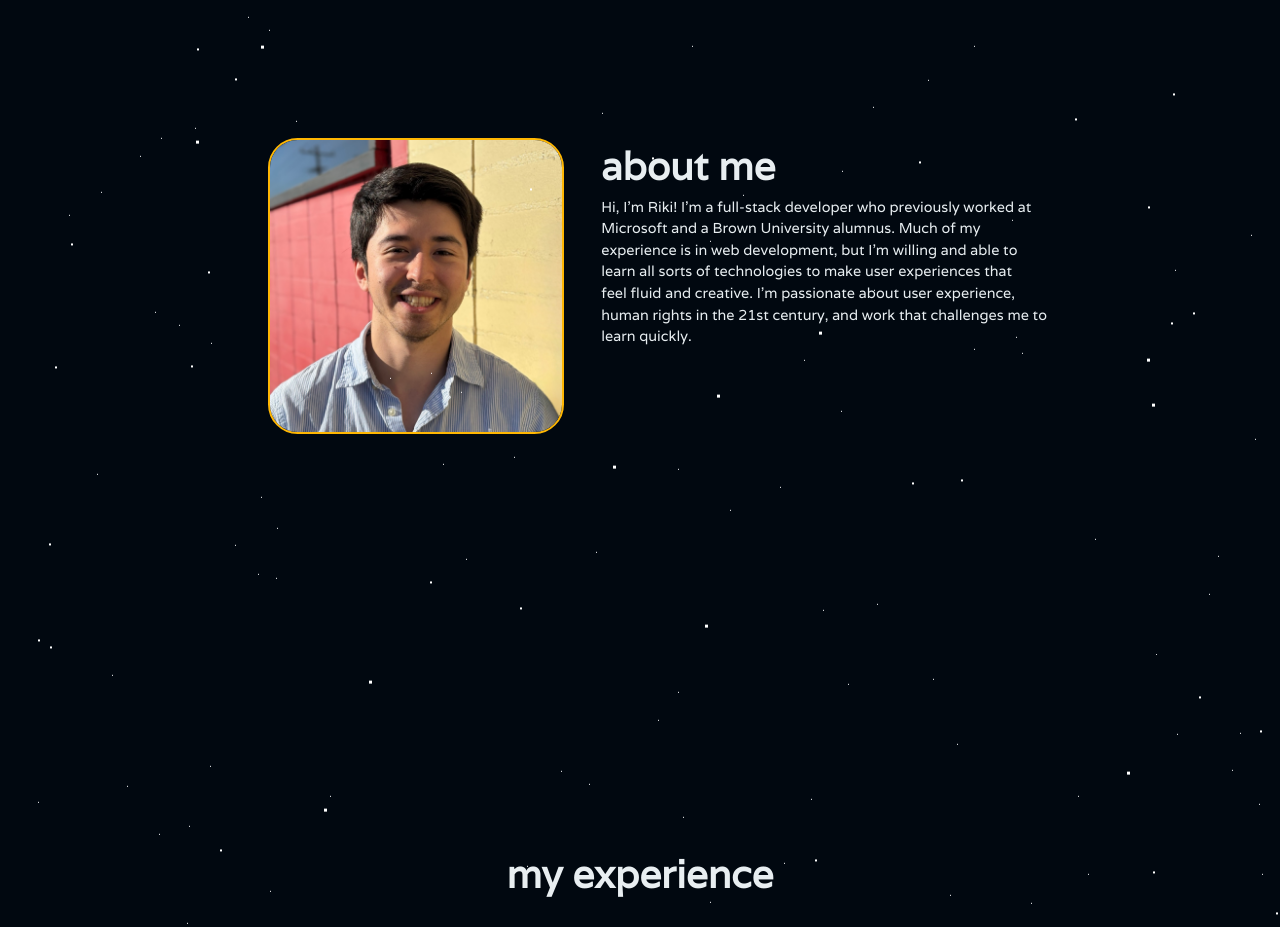
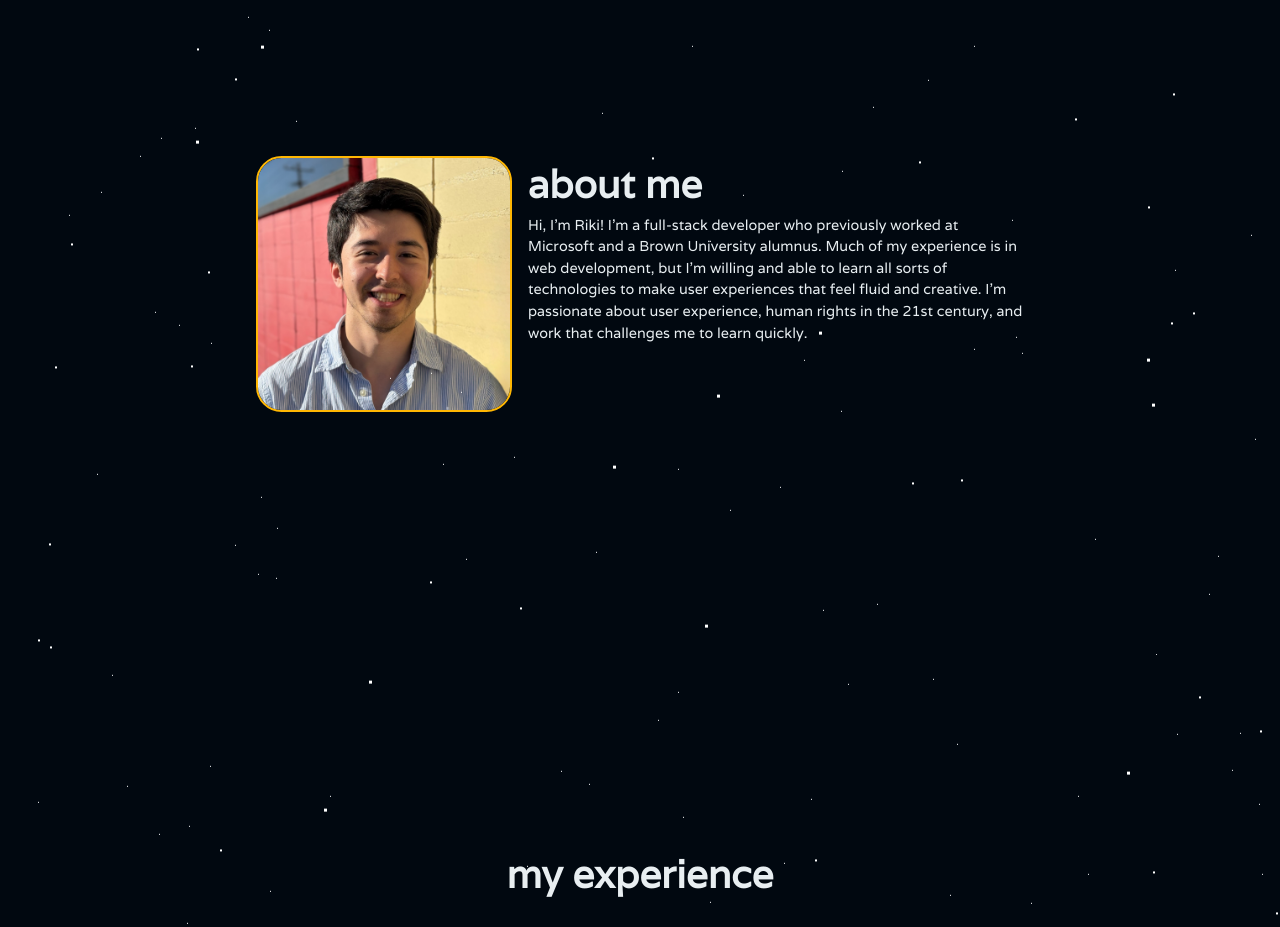
Before and after one commit to r-fameli/r-fameli.github.io, a React (Vite) app: page / in a window 1280 px wide. Shown: the part 1000-1927 px from the top of the page. Built offline with nearby package versions, Linux system fonts and the light colour scheme.

Commit message:
Update About section to use float: left for wrapping around image

```diff
--- a/src/pages/About/About.scss
+++ b/src/pages/About/About.scss
@@ -16,17 +16,17 @@
 }
 
 .about-row {
-    display: flex;
-    justify-content: space-around;
-    align-items: flex-start;
-    gap: 5%;
+    width: 100%;
 }
 
 .about-image {
-    max-height: 37vh;
+    float: left;
+    width: 20vw;
     border-radius: 10%;
     border: 2px solid variables.$color-accent2;
     transition: box-shadow 0.7s, transform 1s;
+    margin-right: 2vmin;
+    margin-bottom: 4px;
 }
 
 .about-image:hover {
@@ -34,10 +34,6 @@
     transform: translate(-3px, -10px);
 }
 
-.about-text {
-    width: 35vw;
-}
-
 @media (max-width: 768px) {
     .about-row {
         flex-wrap: wrap;
--- a/src/pages/About/About.tsx
+++ b/src/pages/About/About.tsx
@@ -12,9 +12,9 @@ const About = ({ sentinelRef }: Props) => {
             <div className="about-container">
                 <div className="about-row">
                     <img className="about-image" src={Headshot} />
-                    <div>
+                    <span className="about-text">
                         <h1>about me</h1>
-                        <p className="about-text">
+                        <p>
                             Hi, I'm Riki! I'm a full-stack developer who
                             previously worked at Microsoft and a Brown
                             University alumnus. Much of my experience is in web
@@ -24,7 +24,7 @@ const About = ({ sentinelRef }: Props) => {
                             experience, human rights in the 21st century, and
                             work that challenges me to learn quickly.
                         </p>
-                    </div>
+                    </span>
                 </div>
             </div>
         </div>
```
